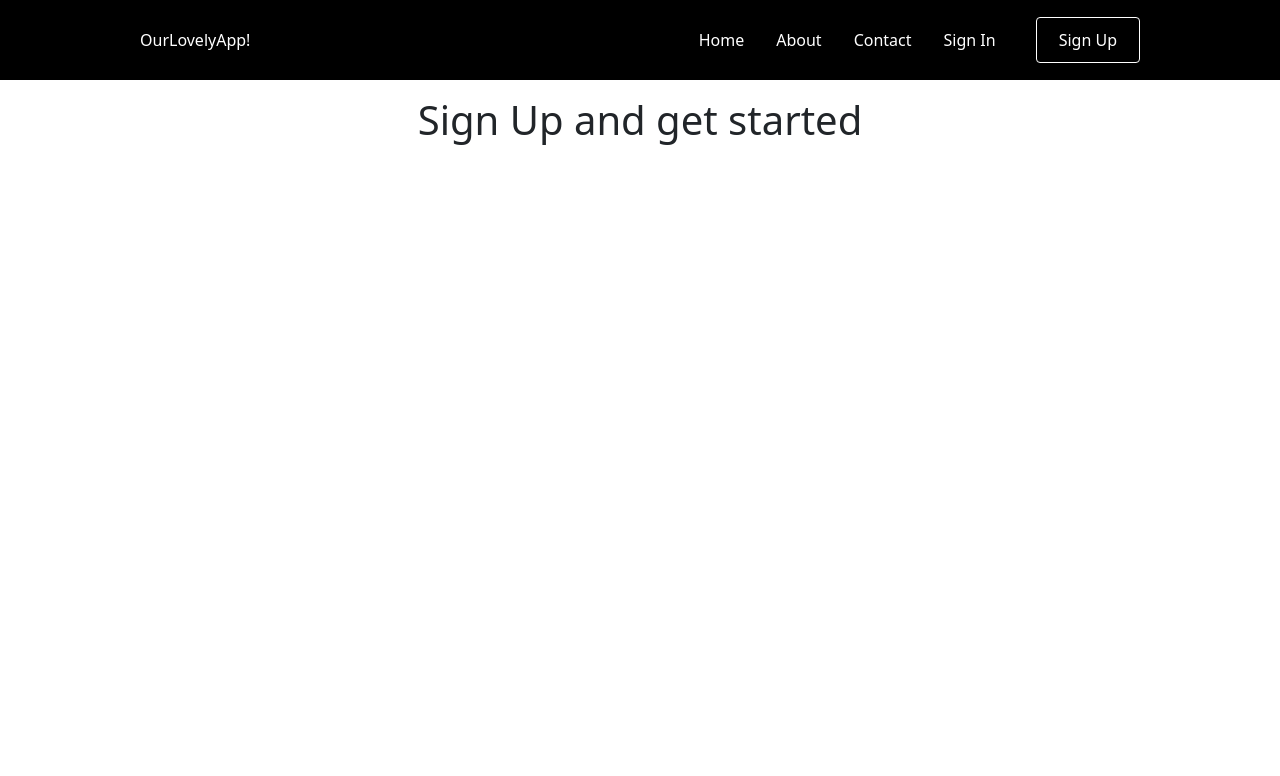
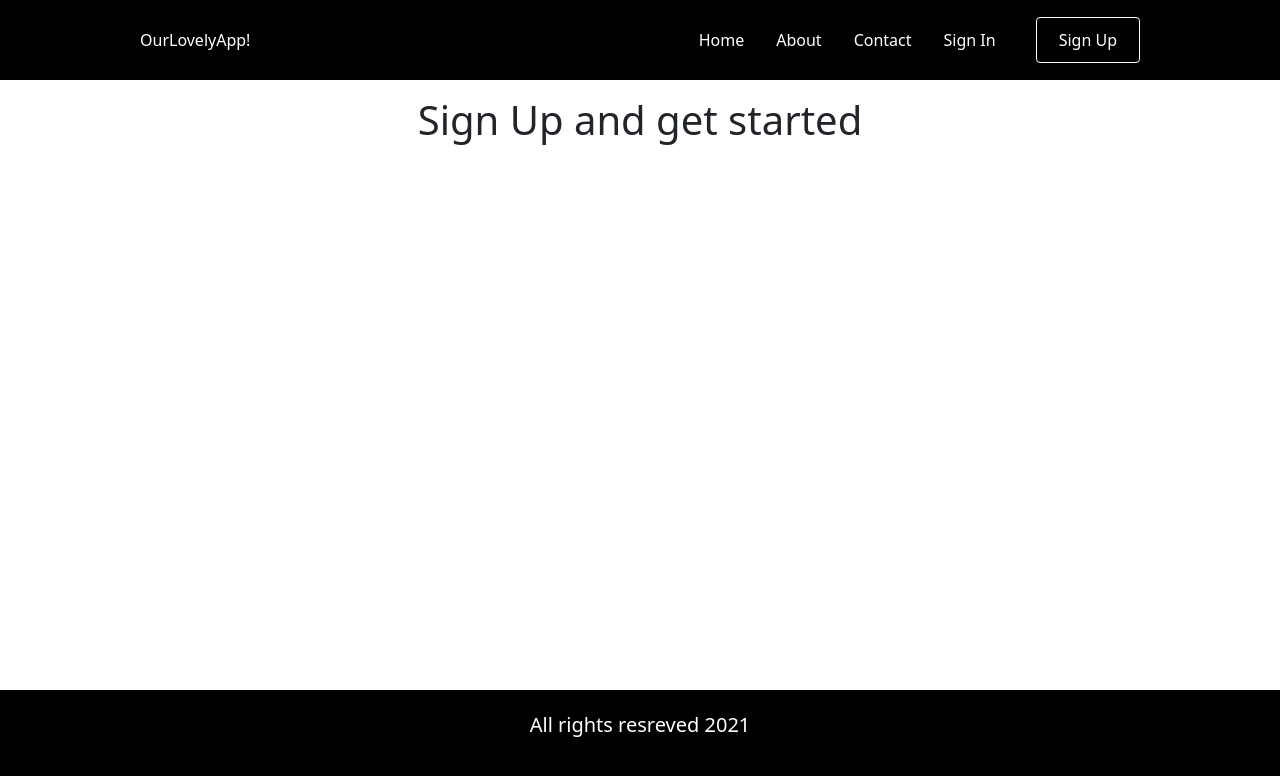
Before and after one commit to reem-alrashed/react-app, a React (Create React App) app: page /sign-up in a window 1280 px wide. Shown: the top 776 px of the page. Built offline with nearby package versions, Linux system fonts and the light colour scheme.

Commit message:
Added footer component

```diff
--- a/src/App.js
+++ b/src/App.js
@@ -7,6 +7,7 @@ import About from './pages/about';
 import Contact from './pages/contact';
 import SignUp from './pages/signup';
 import SignIn from './pages/signin';
+import Footer from './components/Footer/Footer';
 
 function App() {
   return (
@@ -19,7 +20,9 @@ function App() {
         <Route path="/signin" element={<SignIn/>} />
         <Route path="/sign-up" element={<SignUp/>} />
       </Routes>
+      <Footer />
     </Router>
+
   );
 }
 
--- /dev/null
+++ b/src/components/Footer/Footer.js
@@ -0,0 +1,20 @@
+import React from "react";
+import {
+  Box,
+  Container,
+  Row,
+  Column,
+  FooterLink,
+  Heading,
+} from "./FooterStyles";
+
+const Footer = () => {
+  return (
+    <Box>
+      <Container>
+            <Heading>All rights resreved 2021</Heading>
+      </Container>
+    </Box>
+  );
+};
+export default Footer;
--- /dev/null
+++ b/src/components/Footer/FooterStyles.js
@@ -0,0 +1,60 @@
+
+import styled from 'styled-components';
+
+export const Box = styled.div`
+  text-align: center;
+  padding: 20px 10px;
+  background: black;
+  position: absolute;
+  bottom: 0;
+  width: 100%;
+
+  @media (max-width: 1000px) {
+    padding: 10px 10px;
+  }
+`;
+
+export const Container = styled.div`
+    display: flex;
+    flex-direction: column;
+    justify-content: center;
+    max-width: 1000px;
+    margin: 0 auto;
+`
+
+export const Column = styled.div`
+  display: flex;
+  flex-direction: column;
+  text-align: left;
+  margin-left: 60px;
+`;
+
+export const Row = styled.div`
+  display: grid;
+  grid-template-columns: repeat(auto-fill,
+                         minmax(185px, 1fr));
+  grid-gap: 20px;
+
+  @media (max-width: 1000px) {
+    grid-template-columns: repeat(auto-fill,
+                           minmax(200px, 1fr));
+  }
+`;
+
+export const FooterLink = styled.a`
+  color: #fff;
+  margin-bottom: 20px;
+  font-size: 18px;
+  text-decoration: none;
+
+  &:hover {
+      color: green;
+      transition: 200ms ease-in;
+  }
+`;
+
+export const Heading = styled.p`
+  font-size: 20px;
+  color: #fff;
+  margin-bottom: 40px;
+`;
```
